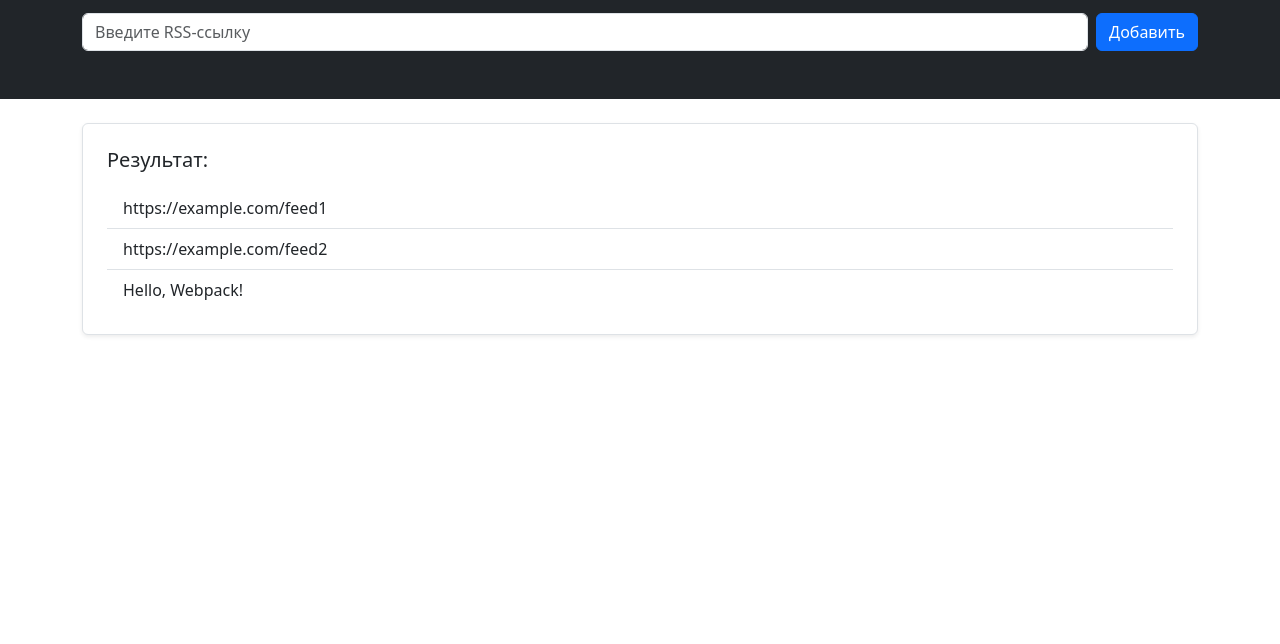
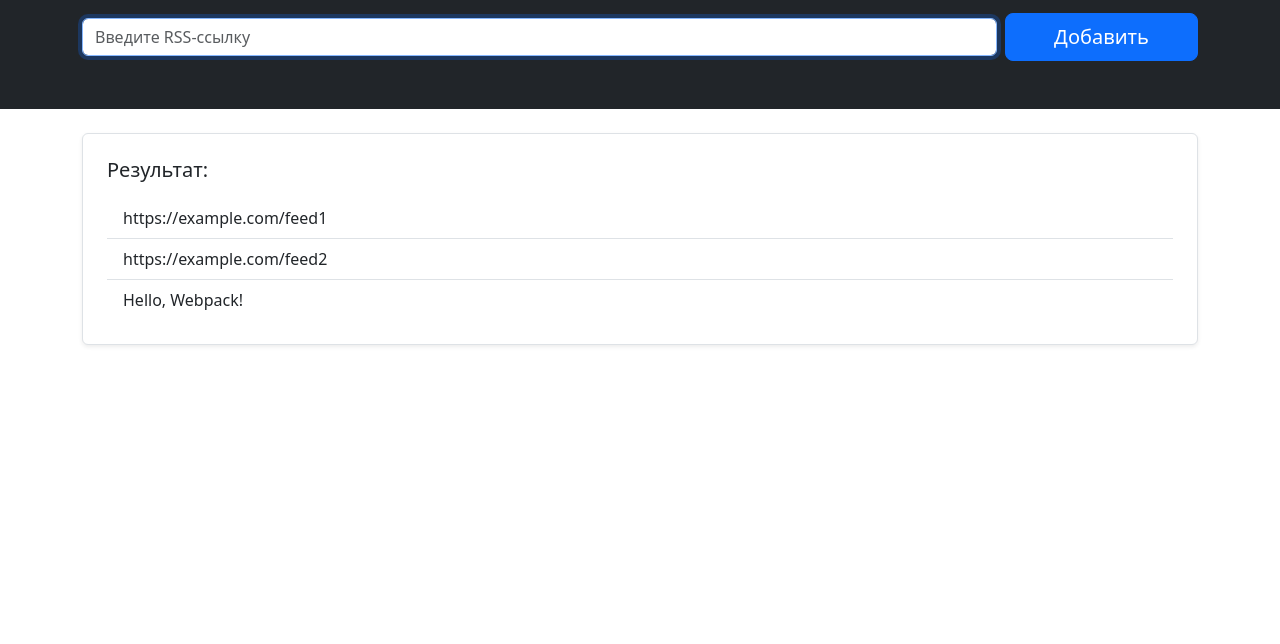
Before and after one commit to Ksuniqum23/frontend-project-11_OLD, a website built with webpack: page index.html in a window 1280 px wide. Shown: the part 156-800 px from the top of the page. Built offline with nearby package versions, Linux system fonts and the light colour scheme.

Commit message:
add attr in form

```diff
--- a/index.html
+++ b/index.html
@@ -13,18 +13,26 @@
             <form class="row g-2 align-items-center">
                 <div class="col">
                     <input
-                            type="url"
-                            class="form-control"
+                            id="url-input"
+                            autofocus=""
+                            required=""
+                            name="url"
+                            aria-label="url"
+                            class="form-control w-100"
                             placeholder="Введите RSS-ссылку"
-                            id="url-input"
-                            required
-                    >
+                            autocomplete="off">
                 </div>
                 <div class="col-auto">
-                    <button type="submit" class="btn btn-primary">
-                        Добавить
-                    </button>
-                </div>
+                    <button
+                            type="submit"
+                            aria-label="add"
+                            class="h-100 btn btn-lg btn-primary px-sm-5">Добавить</button></div>
+
+<!--                <div class="col-auto">-->
+<!--                    <button type="submit" class="btn btn-primary">-->
+<!--                        Добавить-->
+<!--                    </button>-->
+<!--                </div>-->
             </form>
         </div>
     </main>
```
